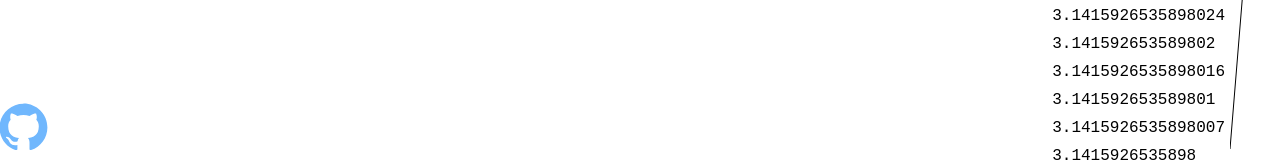
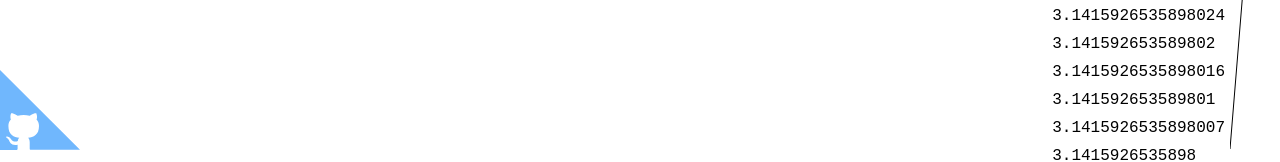
Before and after one commit to hhelwich/floating-point-converter, a website built with webpack: page dist/index.html in a window 1280 px wide. Shown: the part 650-812 px from the top of the page. Built offline with nearby package versions, Linux system fonts and the light colour scheme.

Commit message:
Finish github link corner
var f = 80 / 54.62741699796952;

var path = "0.815,0.149 1.112,-0.354 1.112,-0.786 0,-0.38599999 -0.014,-1.41099999 -0.022,-2.76999999 -4.531,0.984 -5.487,-2.184 -5.487,-2.184 -0.741,-1.881 -1.809,-2.382 -1.809,-2.382 -1.479,-1.011 0.112,-0.991 0.112,-0.991 1.635,0.116 2.495,1.679 2.495,1.679 1.453,2.489 3.813,1.77 4.741,1.354 0.148,-1.053 0.568,-1.771 1.034,-2.178 -3.617,-0.411 -7.42,-1.8090002 -7.42,-8.0510002 0,-1.778 0.635,-3.232 1.677,-4.371 -0.168,-0.412 -0.727,-2.068 0.159,-4.311 0,0 1.368,-0.438 4.48,1.67 1.299,-0.361 2.693,-0.542 4.078,-0.548 1.383,0.006 2.777,0.187 4.078,0.548 3.11,-2.108 4.475,-1.67 4.475,-1.67 0.889,2.243 0.33,3.899 0.162,4.311 1.044,1.139 1.675,2.593 1.675,4.371 0,6.258 -3.809,7.6350002 -7.438,8.0380002 0.585,0.503 1.106,1.497 1.106,3.017 0,2.177 -0.02,3.934 -0.02,4.46799999 0,0.436 0.293,0.943 1.12,0.784";

var e = path.split(' ')

var c = []
for (var i=0,j=e.length; i<j; i+=3) {
    c.push(e.slice(i,i+3))
}

var d = c.map(g => g.map(p => p.split(',').map(p => +p))).map(([a, b, c]) => a.concat(b.concat(c)))

d.map(t => t.map(d => (d * f).toFixed(1)).map(d => d.endsWith('.0') ? d.substr(0,d.length-2): d)).map(([a,b,c,d,e,f]) => `${a},${b} ${c},${d} ${e},${f}`).join(' ')

```diff
--- a/dist/index.html
+++ b/dist/index.html
@@ -9,7 +9,7 @@
   <body>
     <a href="https://github.com/hhelwich/floating-point-converter" class="github-corner" title="View source on Github">
       <svg width="80" height="80" style="fill:#70B7FD">
-       <path d="M 23.4,33.7 c -13.2,0 -23.9,10.7 -23.9,23.9 0,10.5 6.8,19.5 16.3,22.6 1.2,0.2 1.6,-0.5 1.6,-1.2 0,-0.6 -0,-2.1 -0,-4.1 -6.6,1.4 -8,-3.2 -8,-3.2 -1.1,-2.8 -2.6,-3.5 -2.6,-3.5 -2.2,-1.5 0.2,-1.5 0.2,-1.5 2.4,0.2 3.7,2.5 3.7,2.5 2.1,3.6 5.6,2.6 6.9,2 0.2,-1.5 0.8,-2.6 1.5,-3.2 -5.3,-0.6 -10.9,-2.6 -10.9,-11.8 0,-2.6 0.9,-4.7 2.5,-6.4 -0.2,-0.6 -1.1,-3 0.2,-6.3 0,0 2,-0.6 6.6,2.4 1.9,-0.5 3.9,-0.8 6,-0.8 2,0 4.1,0.3 6,0.8 4.6,-3.1 6.6,-2.4 6.6,-2.4 1.3,3.3 0.5,5.7 0.2,6.3 1.5,1.7 2.5,3.8 2.5,6.4 0,9.2 -5.6,11.2 -10.9,11.8 0.9,0.7 1.6,2.2 1.6,4.4 0,3.2 -0,5.8 -0,6.5 0,0.6 0.4,1.4 1.6,1.1 9.5,-3.2 16.3,-12.1 16.3,-22.6 0,-13.2 -10.7,-23.9 -23.9,-23.9"/>
+       <path d="M 0 0 V 80 H 16 c 1.2,0.2 1.6,-0.5 1.6,-1.2 0,-0.6 -0,-2.1 -0,-4.1 -6.6,1.4 -8,-3.2 -8,-3.2 -1.1,-2.8 -2.6,-3.5 -2.6,-3.5 -2.2,-1.5 0.2,-1.5 0.2,-1.5 2.4,0.2 3.7,2.5 3.7,2.5 2.1,3.6 5.6,2.6 6.9,2 0.2,-1.5 0.8,-2.6 1.5,-3.2 -5.3,-0.6 -10.9,-2.6 -10.9,-11.8 0,-2.6 0.9,-4.7 2.5,-6.4 -0.2,-0.6 -1.1,-3 0.2,-6.3 0,0 2,-0.6 6.6,2.4 1.9,-0.5 3.9,-0.8 6,-0.8 2,0 4.1,0.3 6,0.8 4.6,-3.1 6.6,-2.4 6.6,-2.4 1.3,3.3 0.5,5.7 0.2,6.3 1.5,1.7 2.5,3.8 2.5,6.4 0,9.2 -5.6,11.2 -10.9,11.8 0.9,0.7 1.6,2.2 1.6,4.4 0,3.2 -0,5.8 -0,6.5 0,0.6 0.4,1.4 1.6,1.1 H 80 Z"/>
       </svg>
     </a>
     <div id="number-list"></div>
```
